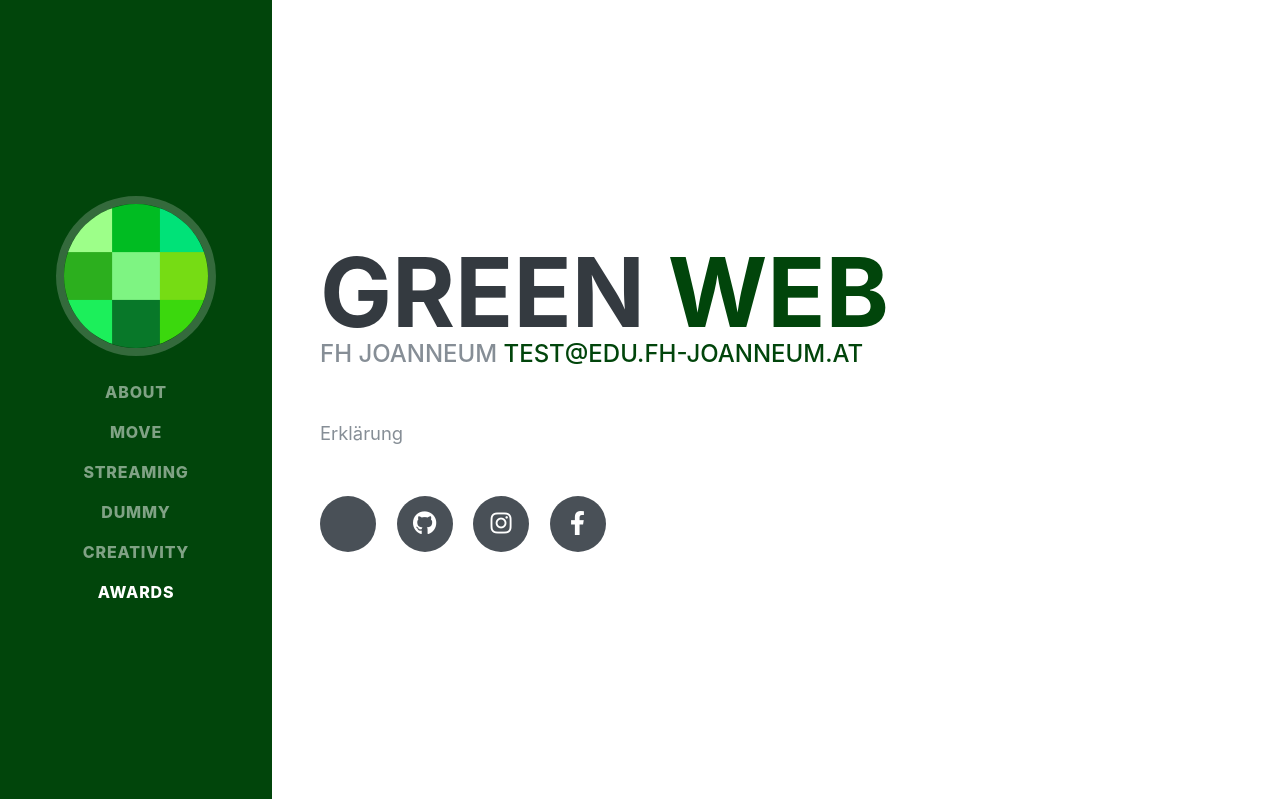
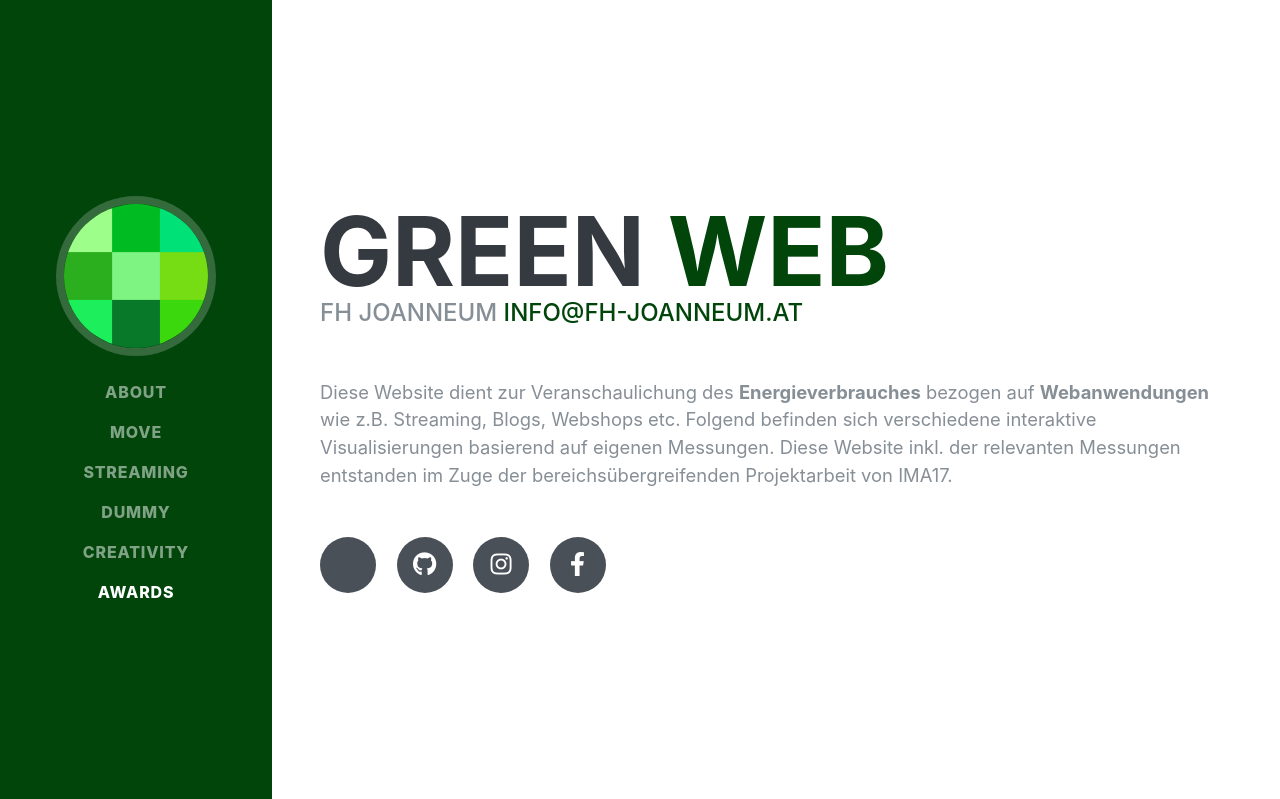
Before and after one commit to anjastadlhofer/greenwebpublic, a PHP site: page / in a window 1280 px wide. Shown: the top 799 px of the page. Run offline with PHP 8.4, Linux system fonts and the light colour scheme; data that the repository does not hold is empty; some libraries are stand-ins or nearby versions; some web fonts are replaced.

Commit message:
added beautiful description

```diff
--- a/Greenweb/index.php
+++ b/Greenweb/index.php
@@ -76,9 +76,10 @@
           <span class="text-primary">Web</span>
         </h1>
         <div class="subheading mb-5">FH Joanneum
-          <a href="mailto:name@email.com">test@edu.fh-joanneum.at</a>
+          <a href="mailto:name@email.com">info@fh-joanneum.at</a>
         </div>
-        <p class="lead mb-5">Erklärung</p>
+        <p class="lead mb-5">Diese Website dient zur Veranschaulichung des <b>Energieverbrauches</b> bezogen auf <b>Webanwendungen</b> wie z.B. Streaming, Blogs, Webshops etc. Folgend befinden sich verschiedene interaktive Visualisierungen basierend auf eigenen Messungen. Diese Website inkl. der relevanten Messungen entstanden im Zuge der bereichsübergreifenden Projektarbeit von IMA17.
+          </p>
         <div class="social-icons">
           <a href="#">
             <i class="fab fa-baby"></i>
```
